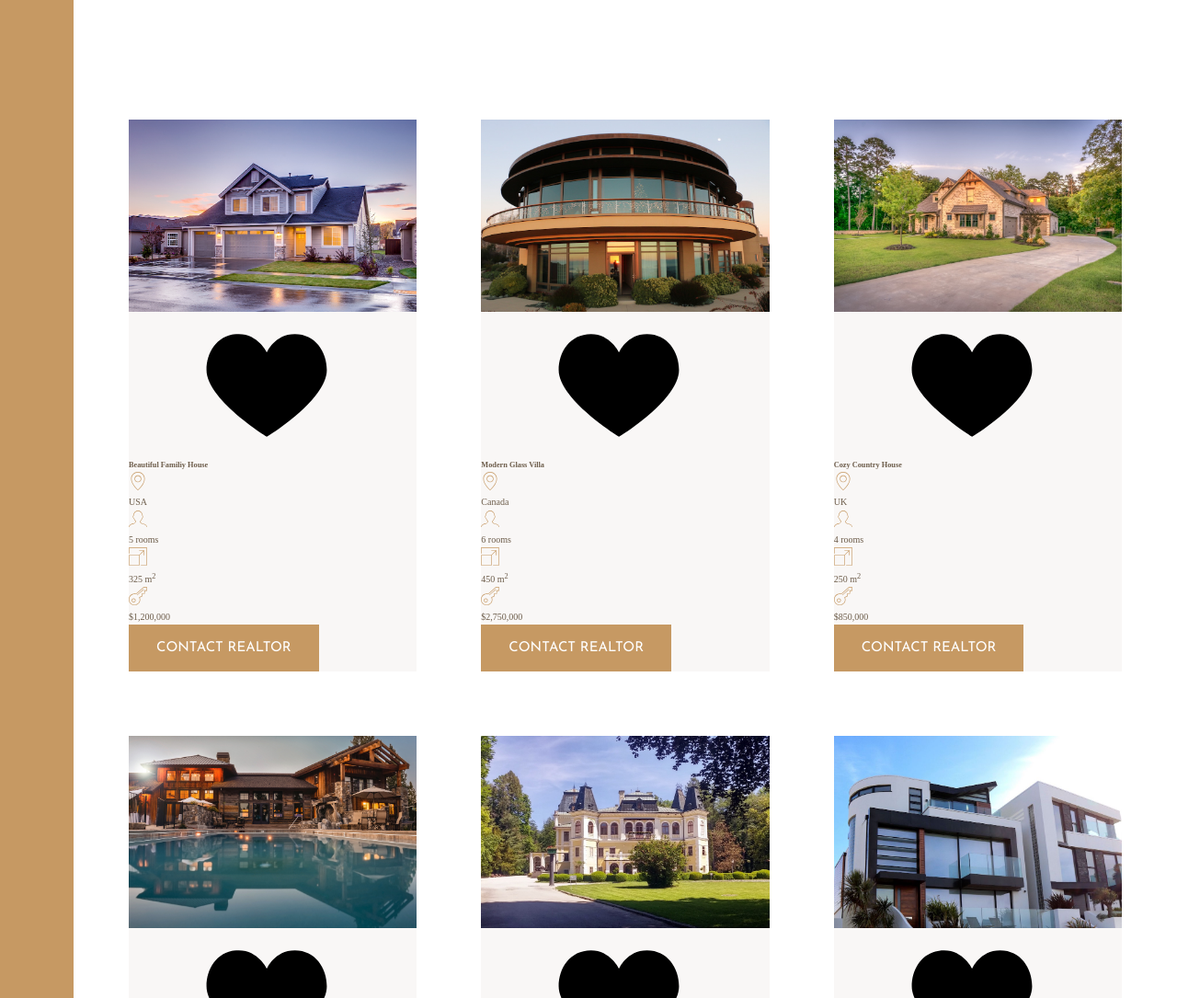
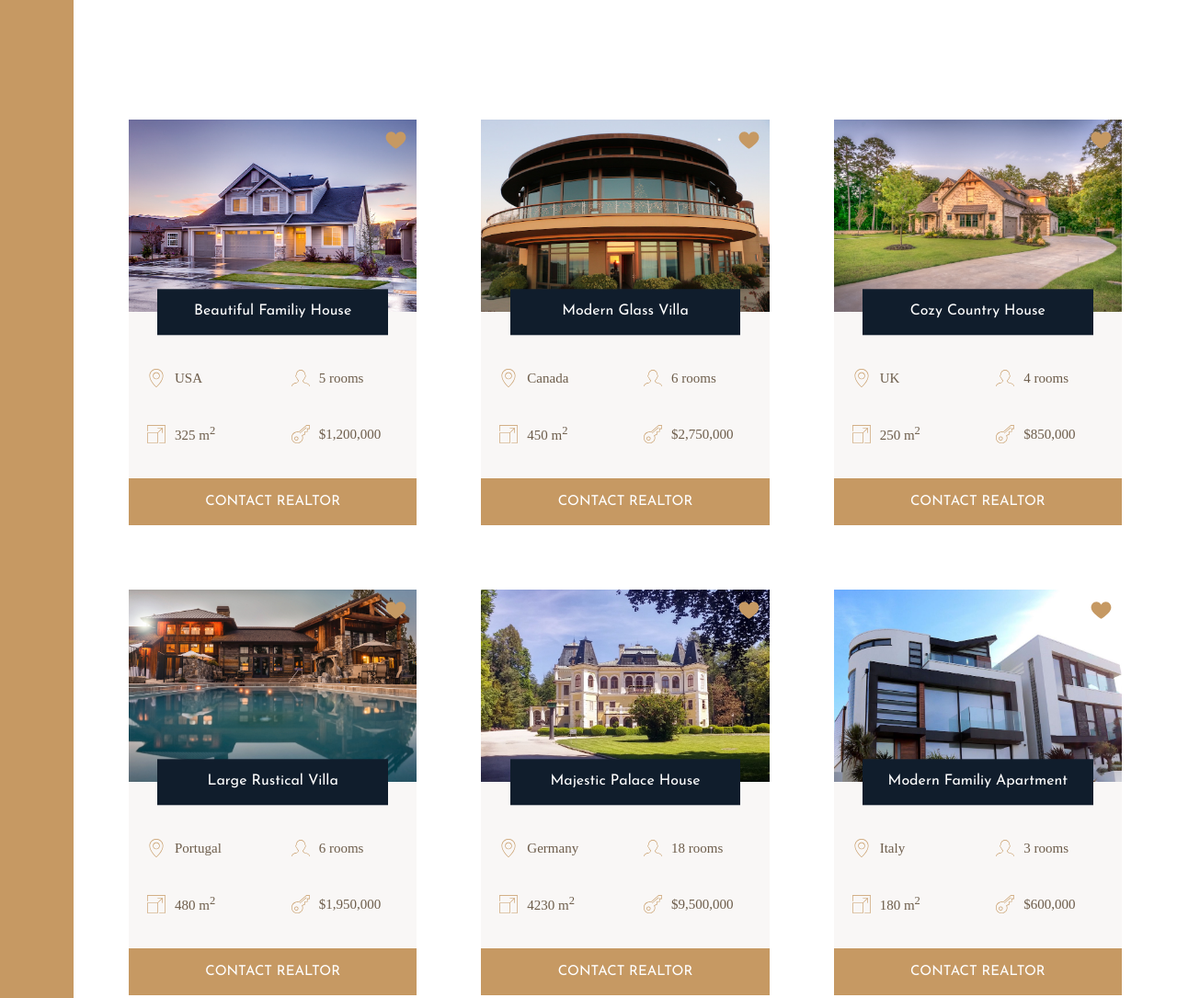
Before and after one commit to Naval63/Nexter, a website: page src/index.html in a window 1280 px wide. Shown: the part 1860-2945 px from the top of the page at 92% size. Drawn offline with nearby package versions, Linux system fonts and the light colour scheme; files that its build step writes are made by us from their sources.

Commit message:
end off styling the homes section

```diff
--- a/src/scss/_homes.scss
+++ b/src/scss/_homes.scss
@@ -10,16 +10,49 @@
 .home {
     background-color: $color-grey-light-1;
 
+    display: grid;
+    grid-template-columns: repeat(2, 1fr);
+    grid-row-gap: 3.5rem;
+
     &__img {
         width: 100%;
+        grid-row: 1 / 2;
+        grid-column: 1 / -1;
+        z-index: 1;
     }
 
     &__like {
-
+        grid-row: 1 / 2;
+        grid-column: 2 / 3;
+        fill: $color-primary;
+        height: 2.5rem;
+        width: 2.5rem;
+        z-index: 2;
+        justify-self: end;
+        margin: 1rem;
     }
 
     &__name {
+        grid-column: 1 / -1;
+        grid-row: 1 / 2;
+        justify-self: center;
+        align-self: end;
+        z-index: 3;
 
+        width: 80%;
+        font-family: $font-display;
+        font-size: 1.6rem;
+        text-align: center;
+        padding: 1.25rem;
+        background-color: $color-secondary;
+        color: $color-light;
+        font-weight: 400;
+        transform: translateY(50%);
+    }
+
+    &__location,
+    &__rooms {
+        margin-top: 2.5rem;
     }
 
     &__location,
@@ -27,14 +60,21 @@
     &__area,
     &__price {
 
+        font-size: 1.5rem;
+        margin-left: 2rem;
+
+        display: flex;
+        align-items: center;
+
         svg {
             fill: $color-primary;
             height: 2rem;
             width: 2rem;
-        }
-
-        p {
-
+            margin-right: 1rem;
         }
     }
+
+    &__btn {
+        grid-column: 1 / -1;
+    }
 }
```
